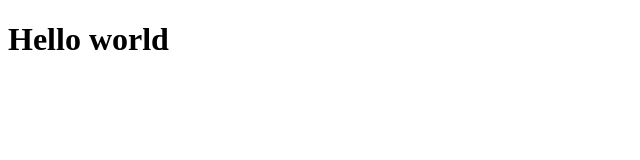
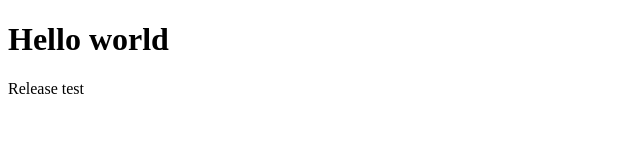
Before and after one commit to ideaigniter/release-please-training, a website: page index.html in a window 1280 px wide. Shown: the whole page, without its empty margins (0-640 px from the left). Drawn offline with Linux system fonts and the light colour scheme.

```diff
--- a/index.html
+++ b/index.html
@@ -4,5 +4,6 @@
   <script src="index.js"></script>
   <body>
     <h1>Hello world</h1>
+    <p>Release test</p>
   </body>
 </html>
```
